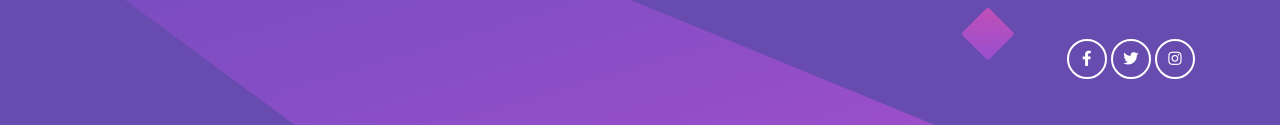
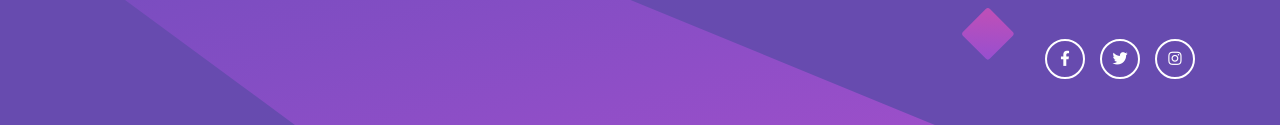
Before and after one commit to DevanshChakravarti/Frontend-mentor-huddle-landing-page-with-single-introductory-section-master, a plain HTML site: page index.html in a window 1280 px wide. Shown: the part 675-800 px from the top of the page. Drawn offline with nearby package versions, Linux system fonts and the light colour scheme.

Commit message:
footer updated

```diff
--- a/css/style.css
+++ b/css/style.css
@@ -74,9 +74,11 @@ footer{
     justify-content: flex-end;
 }
 .social-icons{
-    width: auto;
+    width: 160px;
     height: auto;
     padding: 5px;
+    display: flex;
+    justify-content: space-between;
 }
 .social-icons .fab{
     width: 40px;
```
